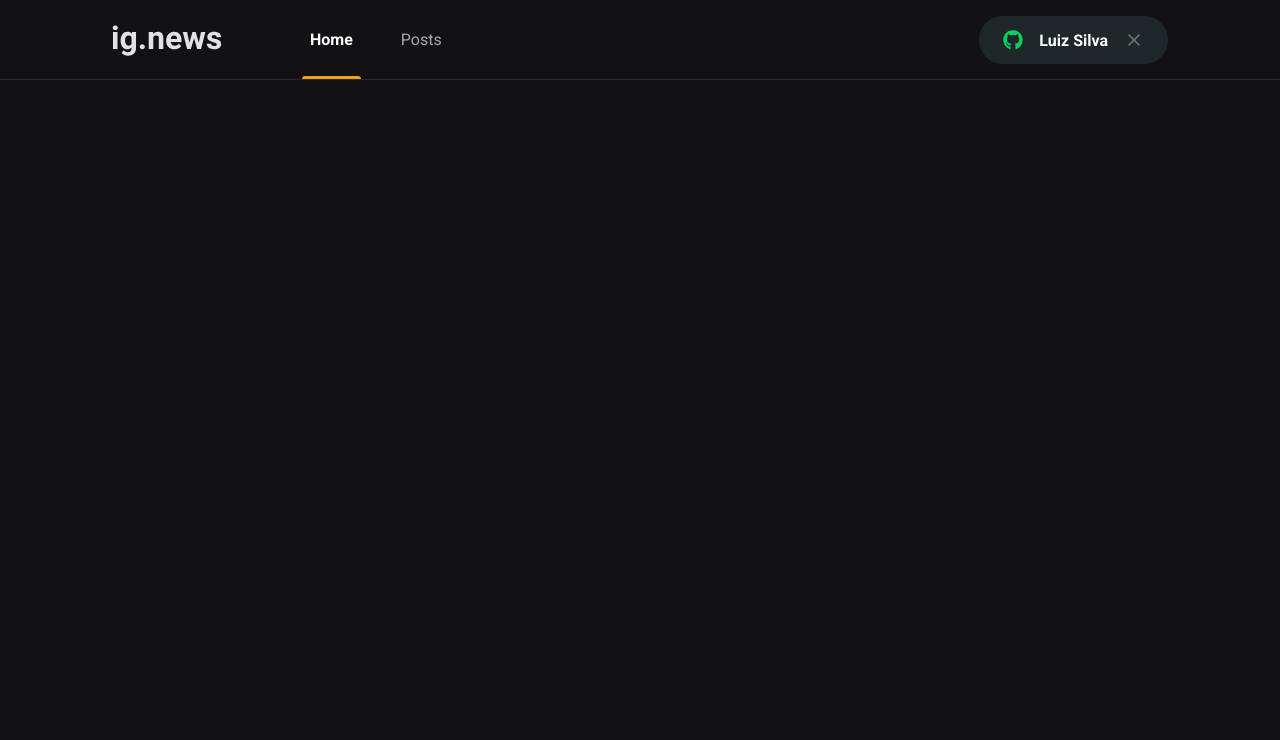
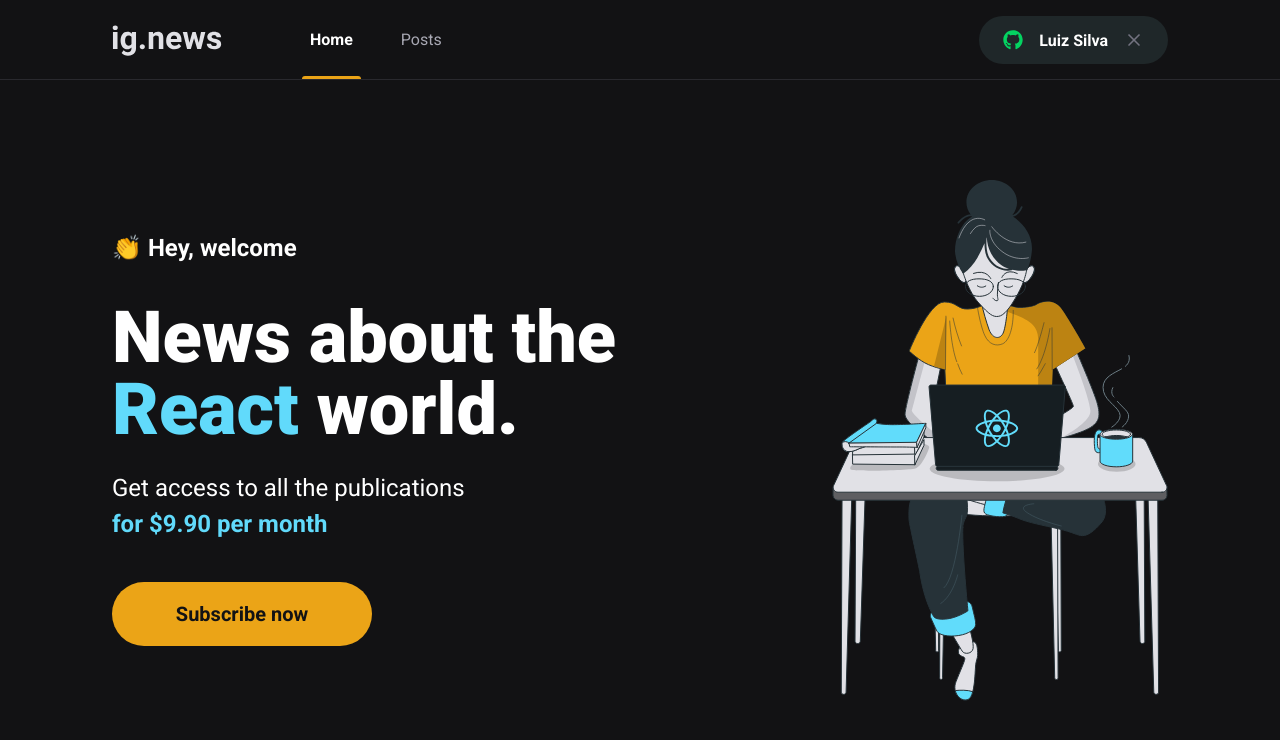
Before and after one commit to lu1zf/ignite-ignews, a Next.js app: page / in a window 1280 px wide. Shown: the top 740 px of the page. Built offline with nearby package versions, Linux system fonts and the light colour scheme.

Commit message:
feat(home): Add home content

```diff
--- /dev/null
+++ b/src/pages/home.module.scss
@@ -0,0 +1,45 @@
+.contentContainer {
+  max-width: 1120px;
+  margin: 0 auto;
+  padding: 0 2rem;
+  height: calc(100vh - 5rem);
+
+  display: flex;
+  align-items: center;
+  justify-content: space-between;
+}
+
+.hero {
+  max-width: 600px;
+
+  > span {
+    font-size: 1.5rem;
+    font-weight: bold;
+  }
+
+  h1 {
+    font-size: 4.5rem;
+    line-height: 4.5rem;
+    font-weight: 900;
+    margin-top: 2.5rem;
+
+    span {
+      color: var(--cyan-500);
+    }
+  }
+
+  p {
+    font-size: 1.5rem;
+    line-height: 2.25rem;
+    margin-top: 1.5rem;
+
+    span {
+      color: var(--cyan-500);
+      font-weight: bold;
+    }
+  }
+
+  button {
+    margin-top: 2.5rem;
+  }
+}
--- a/src/pages/index.tsx
+++ b/src/pages/index.tsx
@@ -1,4 +1,7 @@
 import Head from "next/head";
+import { SubscribeButton } from "../components/SubscribeButton";
+
+import styles from "./home.module.scss";
 
 export default function Home() {
   return (
@@ -8,6 +11,19 @@
           Início | ig.news
         </title>
       </Head>
+
+      <main className={styles.contentContainer}>
+        <section className={styles.hero}>
+          <span>👏 Hey, welcome</span>
+          <h1>News about the <span>React</span> world.</h1>
+          <p>
+            Get access to all the publications <br />
+            <span>for $9.90 per month</span>
+          </p>
+          <SubscribeButton />
+        </section>
+        <img src="/images/avatar.svg" alt="girl coding" />
+      </main>
     </>
   )
 }
```
